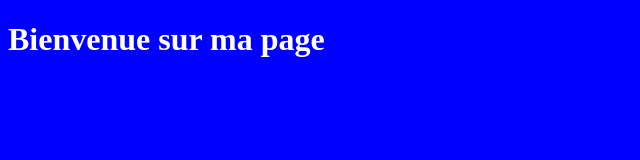
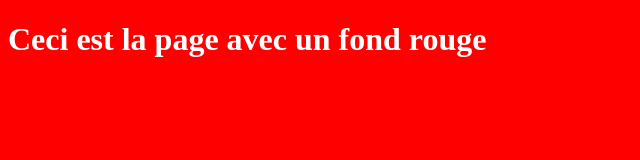
Before and after one commit to julien92git/23av1, a plain HTML site: page index.html in a window 1280 px wide. Shown: the whole page, without its empty margins (0-640 px from the left). Drawn offline with Linux system fonts and the light colour scheme.

Commit message:
fond rouge

```diff
--- a/index.html
+++ b/index.html
@@ -6,12 +6,12 @@
     <title>Ma Page</title>
     <style>
         body {
-            background-color: blue;
-            color: white; /* Change la couleur du texte pour qu'elle soit lisible sur le fond bleu */
+            background-color: red;
+            color: white; /* Change la couleur du texte pour qu'elle soit lisible sur le fond rouge */
         }
     </style>
 </head>
 <body>
-    <h1>Bienvenue sur ma page</h1>
+    <h1>Ceci est la page avec un fond rouge</h1>
 </body>
 </html>
```
